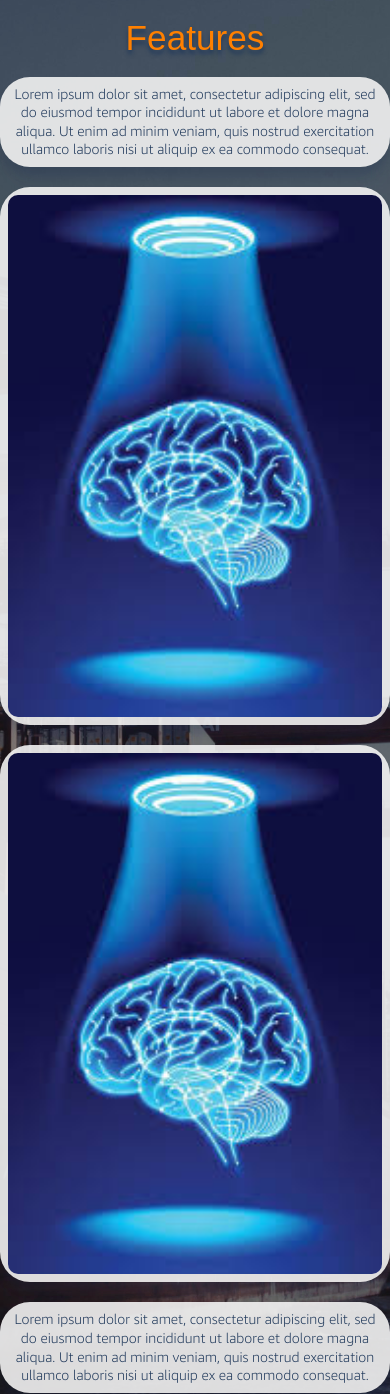
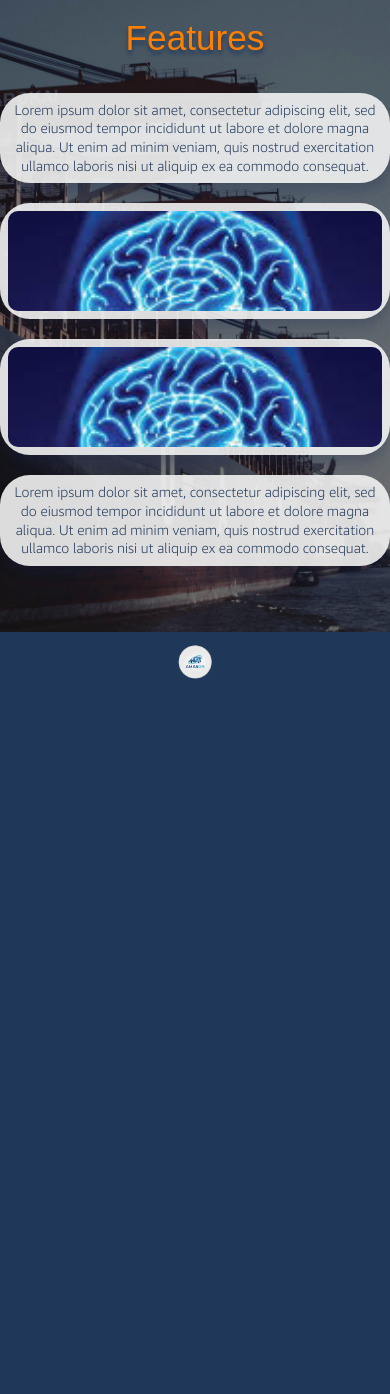
Before and after one commit to jgargal98/Amason-web-static, a PHP site: page /html/caracteristicas.html in a window 390 px wide. Shown: the part 152-1546 px from the top of the page. After the commit the page ends 831 px from the top, so only its background shows below. Run offline with PHP 8.4, Linux system fonts and the light colour scheme; some web fonts are replaced.

Commit message:
cambio en @media

```diff
--- a/css_images/style.css
+++ b/css_images/style.css
@@ -348,6 +348,7 @@ footer img{
 
     .caracteristicas {
         flex: 0 0 100%;
+        width: 100%;
         padding: 8px;
         height: auto;
     }
@@ -424,6 +425,6 @@ footer img{
     .imagenesdiv {
         width: 100%;
         max-width: 100%;
-        height: auto;
+        height: 100px;
     }
 }
```
